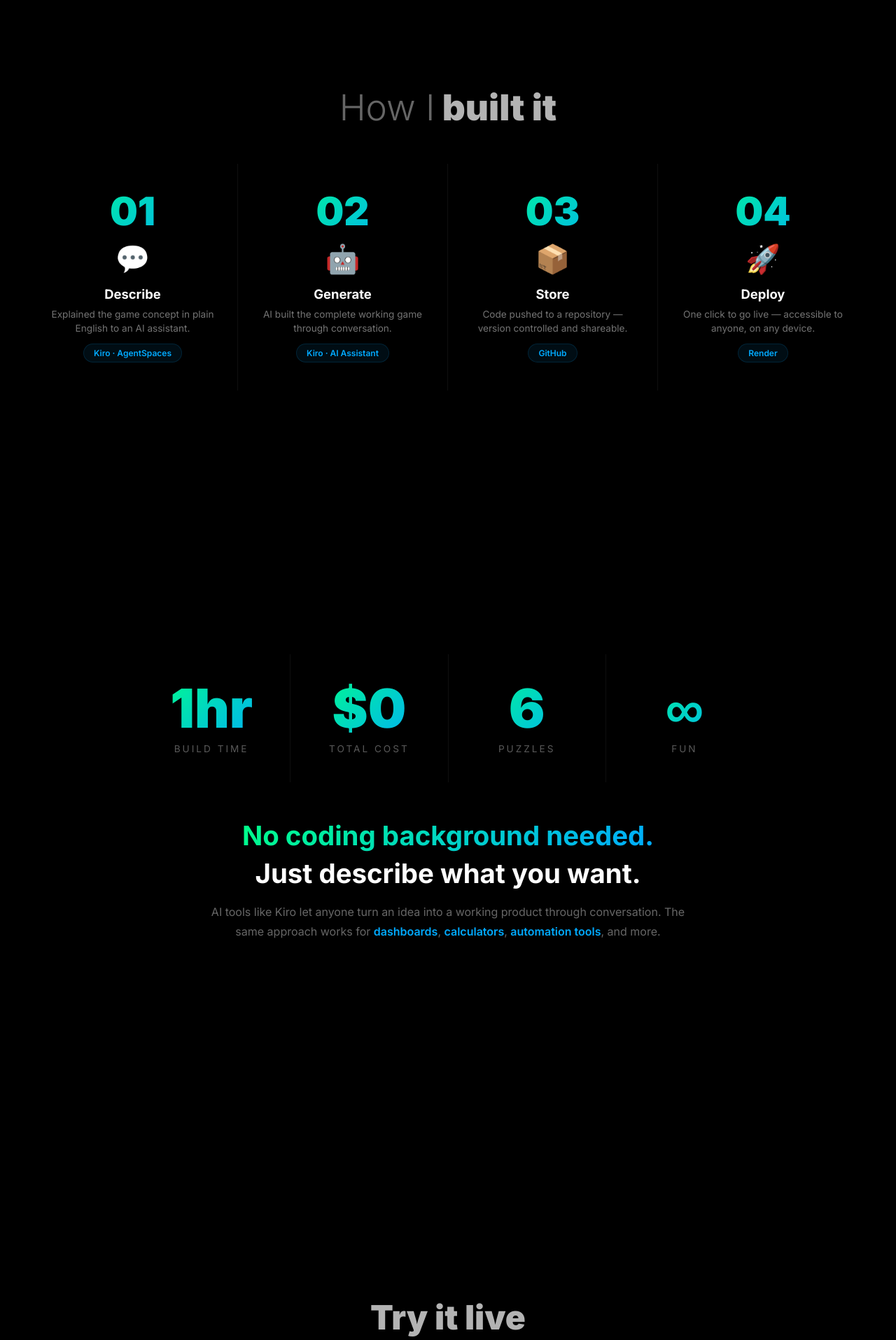
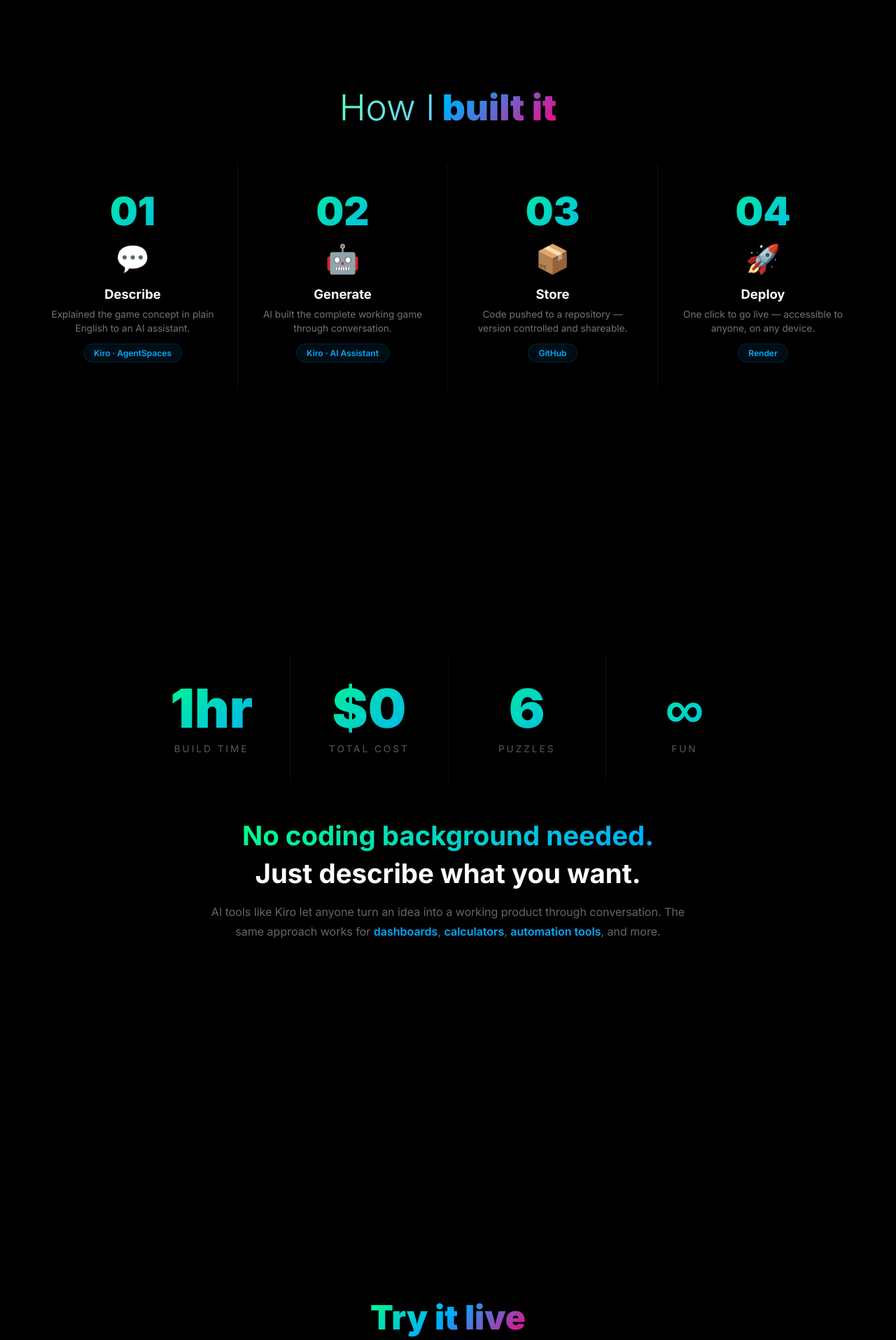
Before and after one commit to vattikutiamaresh98-rgb/finance-escape-room, a website: page public/overview.html in a window 1280 px wide. Shown: the part 860-2775 px from the top of the page at 70% size. Drawn offline with Linux system fonts and the light colour scheme.

Commit message:
Update overview.html

```diff
--- a/public/overview.html
+++ b/public/overview.html
@@ -73,9 +73,10 @@
 
   .process-panel h2 {
     font-size: clamp(2em, 4vw, 3.5em); font-weight: 900; text-align: center;
-    color: rgba(255,255,255,0.7);
-  }
-  .process-panel h2 .thin { font-weight: 300; color: rgba(255,255,255,0.4); }
+   background: linear-gradient(135deg, #00ff88, #00aaff, #ff0080);
+   -webkit-background-clip: text; -webkit-text-fill-color: transparent;
+ }
+ .process-panel h2 .thin { font-weight: 300; -webkit-text-fill-color: rgba(255,255,255,0.4); }
 
   .steps-row {
     display: grid; grid-template-columns: repeat(4, 1fr);
@@ -139,10 +140,11 @@
   /* CTA */
   .cta-panel { flex-direction: column; gap: 40px; }
 
-  .cta-panel h2 {
-    font-size: clamp(2em, 4vw, 3em); font-weight: 900;
-    color: rgba(255,255,255,0.7);
-  }
+ .cta-panel h2 {
+   font-size: clamp(2em, 4vw, 3em); font-weight: 900;
+   background: linear-gradient(135deg, #00ff88, #00aaff, #ff0080);
+   -webkit-background-clip: text; -webkit-text-fill-color: transparent;
+ }
 
   .cta-links { display: flex; gap: 20px; }
 
```
